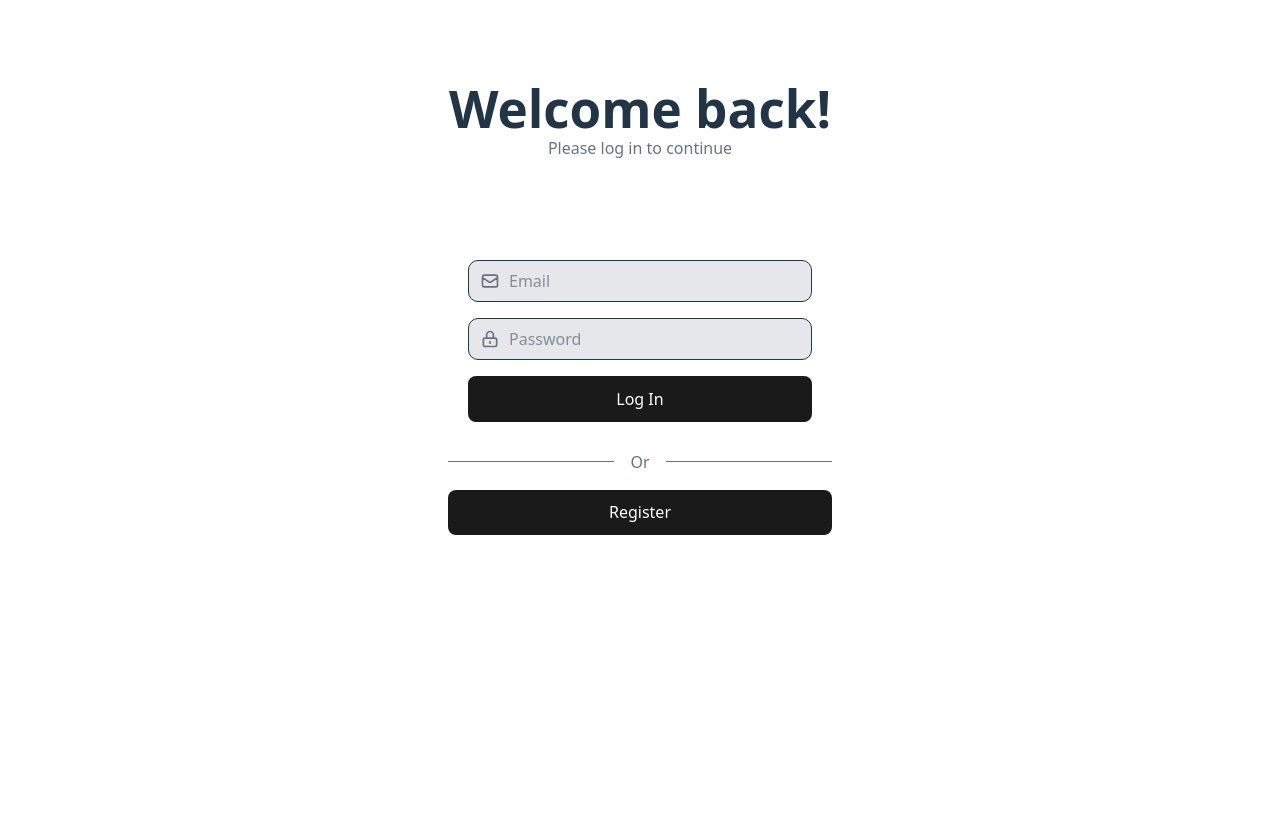
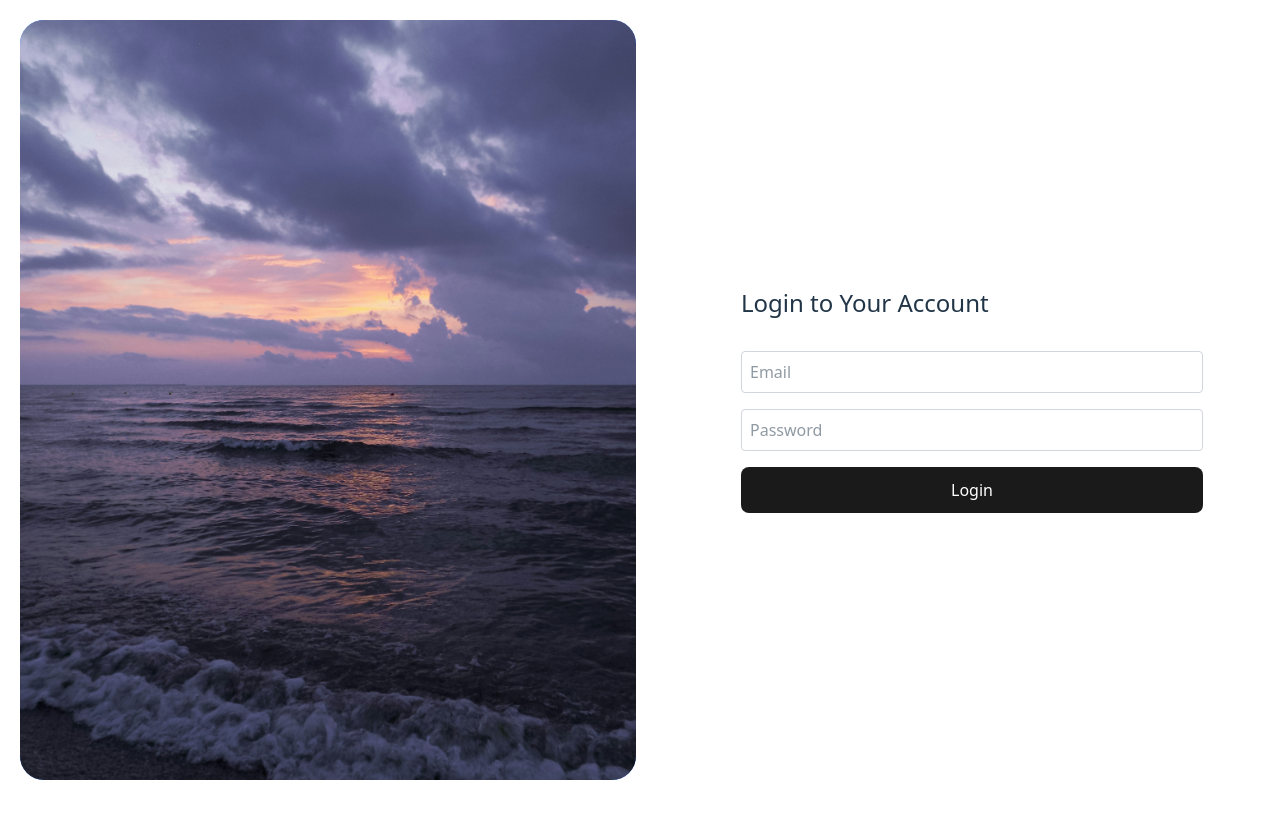
Before and after one commit to zacknguyn/news-app-web, a React (Vite) app in the folder frontend/: page /login in a window 1280 px wide. Shown: the top 818 px of the page. Built offline with nearby package versions, Linux system fonts and the light colour scheme.

Commit message:
fixing LoginScreen

```diff
--- a/frontend/src/auth/LoginScreen.tsx
+++ b/frontend/src/auth/LoginScreen.tsx
@@ -1,96 +1,35 @@
-import { useNavigate } from "react-router-dom";
-
 const LoginScreen: React.FC = () => {
-  const navigate = useNavigate();
-
-  const handleSubmit = (e: React.FormEvent) => {
-    e.preventDefault();
-    // Add your login logic here
-    console.log("Login submitted");
-  };
-
-  const handleRegisterClick = () => {
-    navigate("/register");
-  };
-
   return (
-    <div className="text-center m-20">
-      <h1 className="font-bold">Welcome back!</h1>
-      <h2 className="text-gray-500">Please log in to continue</h2>
-
-      <div className="p-1 w-96 mx-auto mt-20">
-        <form onSubmit={handleSubmit}>
-          <div className="m-4 text-left flex flex-col gap-4">
-            <div className="relative">
-              <svg
-                className="absolute left-3 top-1/2 transform -translate-y-1/2 w-5 h-5 text-gray-500"
-                fill="none"
-                stroke="currentColor"
-                viewBox="0 0 24 24"
-              >
-                <path
-                  strokeLinecap="round"
-                  strokeLinejoin="round"
-                  strokeWidth={2}
-                  d="M3 8l7.89 5.26a2 2 0 002.22 0L21 8M5 19h14a2 2 0 002-2V7a2 2 0 00-2-2H5a2 2 0 00-2 2v10a2 2 0 002 2z"
-                />
-              </svg>
-              <input
-                className="w-full p-2 pl-10 border bg-gray-200 rounded-[10px]"
-                type="email"
-                id="Email"
-                name="Email"
-                placeholder="Email"
-                required
+    <div className="flex flex-row h-screen gap-2">
+      <div className="m-5 rounded-3xl w-1/2 bg-blue-500 flex items-center justify-center overflow-hidden">
+        <img
+          src="../../public/image1.jpg"
+          alt="Logo"
+          className="object-scale-down"
         />
       </div>
 
-            <div className="relative">
-              <svg
-                className="absolute left-3 top-1/2 transform -translate-y-1/2 w-5 h-5 text-gray-500"
-                fill="none"
-                stroke="currentColor"
-                viewBox="0 0 24 24"
+      <div className="w-1/2 flex items-center justify-center">
+        <form className="flex flex-col gap-4 w-3/4">
+          <h2 className="text-2xl mb-4">Login to Your Account</h2>
+          <input
+            type="email"
+            placeholder="Email"
+            className="p-2 border border-gray-300 rounded"
+          />
+          <input
+            type="password"
+            placeholder="Password"
+            className="p-2 border border-gray-300 rounded"
+          />
+          <button
+            type="submit"
+            className="bg-blue-500 text-white p-2 rounded hover:bg-blue-600 transition-colors"
           >
-                <path
-                  strokeLinecap="round"
-                  strokeLinejoin="round"
-                  strokeWidth={2}
-                  d="M12 15v2m-6 4h12a2 2 0 002-2v-6a2 2 0 00-2-2H6a2 2 0 00-2 2v6a2 2 0 002 2zm10-10V7a4 4 0 00-8 0v4h8z"
-                />
-              </svg>
-              <input
-                className="w-full p-2 pl-10 border bg-gray-200 rounded-[10px]"
-                type="password"
-                id="Password"
-                name="Password"
-                placeholder="Password"
-                required
-              />
-            </div>
-
-            <button
-              className="w-full bg-blue-600 hover:bg-blue-700 text-white p-2 rounded-[10px] transition-colors"
-              type="submit"
-            >
-              Log In
+            Login
           </button>
-          </div>
         </form>
       </div>
-
-      <div className="mt-2 flex items-center w-96 mx-auto">
-        <div className="grow border-t border-gray-500" />
-        <span className="px-4 text-gray-500">Or</span>
-        <div className="grow border-t border-gray-500" />
-      </div>
-
-      <button
-        className="mt-4 w-96 mx-auto bg-green-600 hover:bg-green-700 text-white p-2 rounded-[10px] transition-colors"
-        onClick={handleRegisterClick}
-      >
-        Register
-      </button>
     </div>
   );
 };
```
Also changed, not shown: frontend/public/image1.jpg (added). Lines whose indentation alone changed are shown as unchanged.
